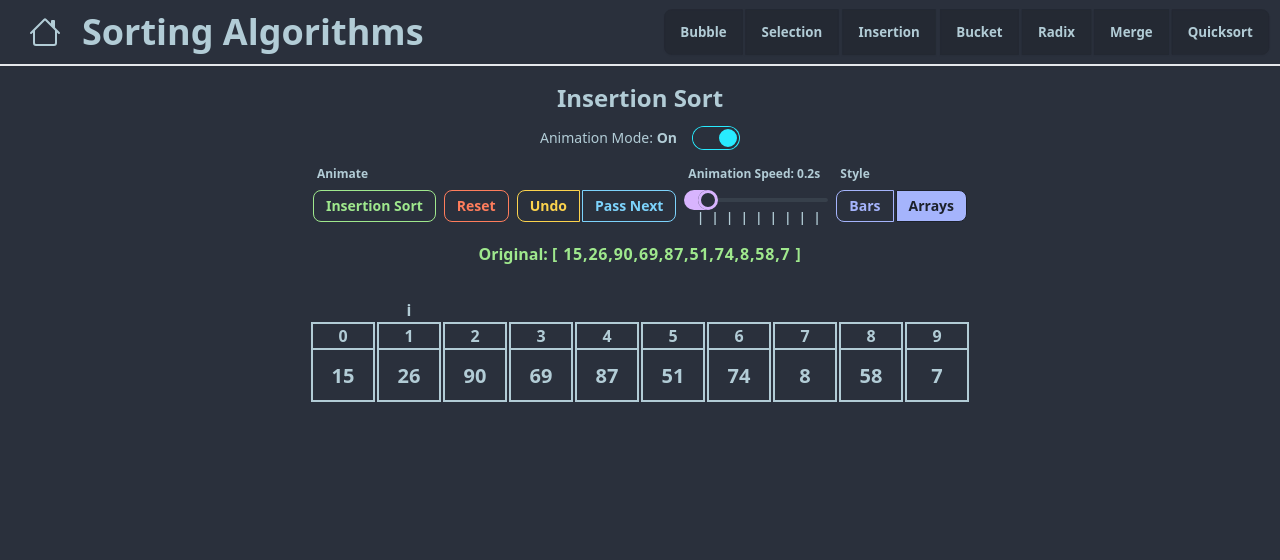
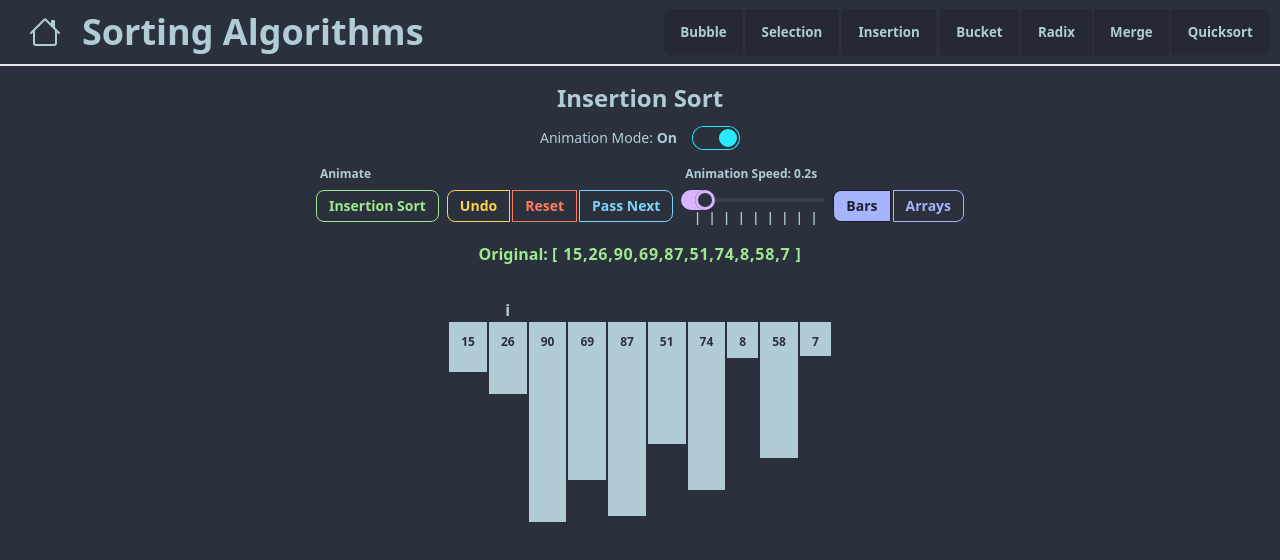
Before and after one commit to alexespejo/dsa-visualizer, a Svelte app: page /sorting_algo/insertion_sort in a window 1280 px wide. Both pictures are taken after a click on the button "Bars". Shown: the top 560 px of the page. Built offline with nearby package versions, Linux system fonts and the light colour scheme.

Commit message:
did stuff

```diff
--- a/src/components/Array/ArrayDisplay.svelte
+++ b/src/components/Array/ArrayDisplay.svelte
@@ -3,7 +3,7 @@
 </script>
 
 <div
- class={`flex  flex-wrap space-x-0.5 justify-center lg:justify-start ${classList}`}
+ class={`flex flex-wrap space-x-0.5 justify-center lg:justify-start ${classList}`}
 >
  <slot />
 </div>
--- a/src/routes/SortingAlgorithms/Insertion.svelte
+++ b/src/routes/SortingAlgorithms/Insertion.svelte
@@ -1,4 +1,5 @@
 <script lang="ts">
+ import { beforeUpdate } from "svelte";
  //layouts
  import Layout from "../../layouts/Layout.svelte";
  import Controls from "../../components/custom/layout/Controls.svelte";
@@ -108,7 +109,7 @@
     </label>
    </div>
 
-   <div class="flex space-x-2">
+   <div class="flex space-x-2 flex-wrap justify-center">
     {#if !animationMode}
      <!-- Passess -->
      <FormControl>
@@ -126,7 +127,7 @@
        <Button
         color="btn-accent"
         on:click={() => {
-         size -= 1;
+         size += 1;
          unsortedArr = generateRandomArray(size);
          store.unsorted = unsortedArr;
         }}
@@ -136,7 +137,7 @@
        <Button
         color="btn-accent"
         on:click={() => {
-         size += 1;
+         size -= 1;
          unsortedArr = generateRandomArray(size);
          store.unsorted = unsortedArr;
         }}>&darr;</Button
@@ -153,6 +154,7 @@
         on:click={() => {
          unsortedArr = generateRandomArray(size);
          store.unsorted = unsortedArr;
+         i = 1;
         }}>Randomize</Button
        >
        <Button
@@ -160,6 +162,7 @@
         on:click={() => {
          unsortedArr = unsortedArr.sort(() => Math.random() - 0.5);
          store.unsorted = unsortedArr;
+         i = 1;
         }}>Shuffle</Button
        >
        <Button
@@ -185,17 +188,6 @@
       </div>
      </FormControl>
 
-     <!-- Reset -->
-     <FormControl>
-      <HiddenLabel />
-      <Button
-       color="btn-secondary"
-       on:click={() => {
-        unsortedArr = [...store.unsorted];
-       }}>Reset</Button
-      >
-     </FormControl>
-
      <!-- Animated Passes -->
      <FormControl>
       <HiddenLabel />
@@ -203,6 +195,13 @@
        <div class="tooltip tooltip-top" data-tip="Doesn't animate undo">
         <Button color="btn-amber-outline">Undo</Button>
        </div>
+       <Button
+        color="btn-secondary"
+        on:click={() => {
+         unsortedArr = [...store.unsorted];
+         i = 1;
+        }}>Reset</Button
+       >
        <div class="tooltip tooltip-top" data-tip="Animates the pass">
         <Button color="btn-sky-outline" on:click={animatePass}>Pass Next</Button
         >
@@ -229,13 +228,15 @@
 
      <!-- Bar/Array Style -->
      <FormControl>
-      <Label>Style</Label>
+      <HiddenLabel />
       <Join classList="space-x-0.5">
-       <Button color={isArrayStyle ? "btn-indigo-outline" : "btn-indigo"}
-        >Bars</Button
+       <Button
+        color={isArrayStyle ? "btn-indigo-outline" : "btn-indigo"}
+        on:click={() => (isArrayStyle = false)}>Bars</Button
        >
-       <Button color={!isArrayStyle ? "btn-indigo-outline" : "btn-indigo"}
-        >Arrays</Button
+       <Button
+        color={!isArrayStyle ? "btn-indigo-outline" : "btn-indigo"}
+        on:click={() => (isArrayStyle = true)}>Arrays</Button
        >
       </Join>
      </FormControl>
@@ -250,7 +251,7 @@
   </div>
   <ArrayDisplay>
    {#each unsortedArr as x, index}
-    <div class="">
+    <div>
      <div class="text-center font-bold">
       {#if index === i}
        i
@@ -258,14 +259,21 @@
        &nbsp;
       {/if}
      </div>
-     <ArrayElementIndexed
-      {index}
-      classList={index === j + 1 && key
-       ? "hover:border-primary hover:text-primary"
-       : ""}
-     >
-      {x}
-     </ArrayElementIndexed>
+     {#if isArrayStyle}
+      <ArrayElementIndexed
+       {index}
+       classList={index === j + 1 && key ? "border-primary text-primary" : ""}
+      >
+       {x}
+      </ArrayElementIndexed>
+     {:else}
+      <div
+       class={`${index === j + 1 && key ? "bg-primary" : "bg-neutral-content"} text-base-100 text-xs md:p-3 p-2 text-center font-bold `}
+       style={`height: ${(x + 10) * 2}px`}
+      >
+       {x}
+      </div>
+     {/if}
     </div>
    {/each}
   </ArrayDisplay>
```
